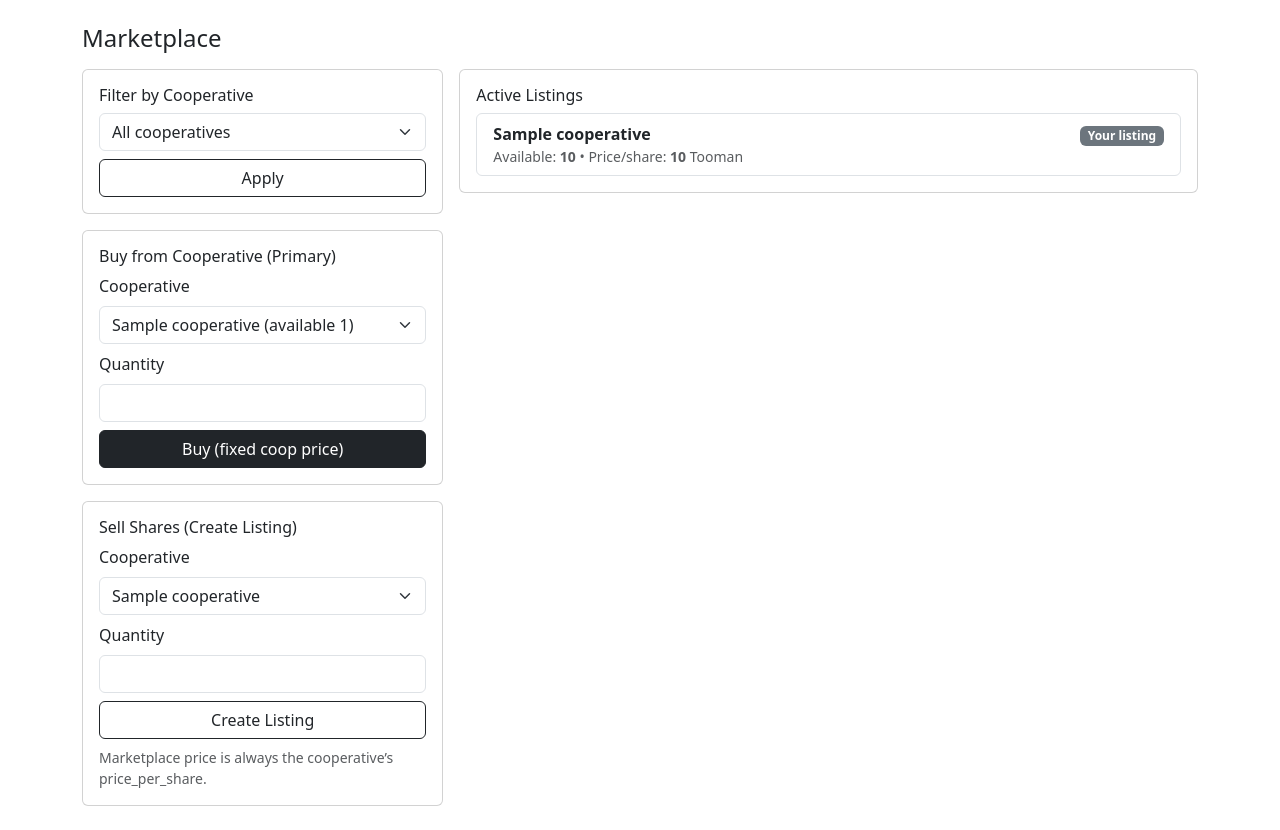
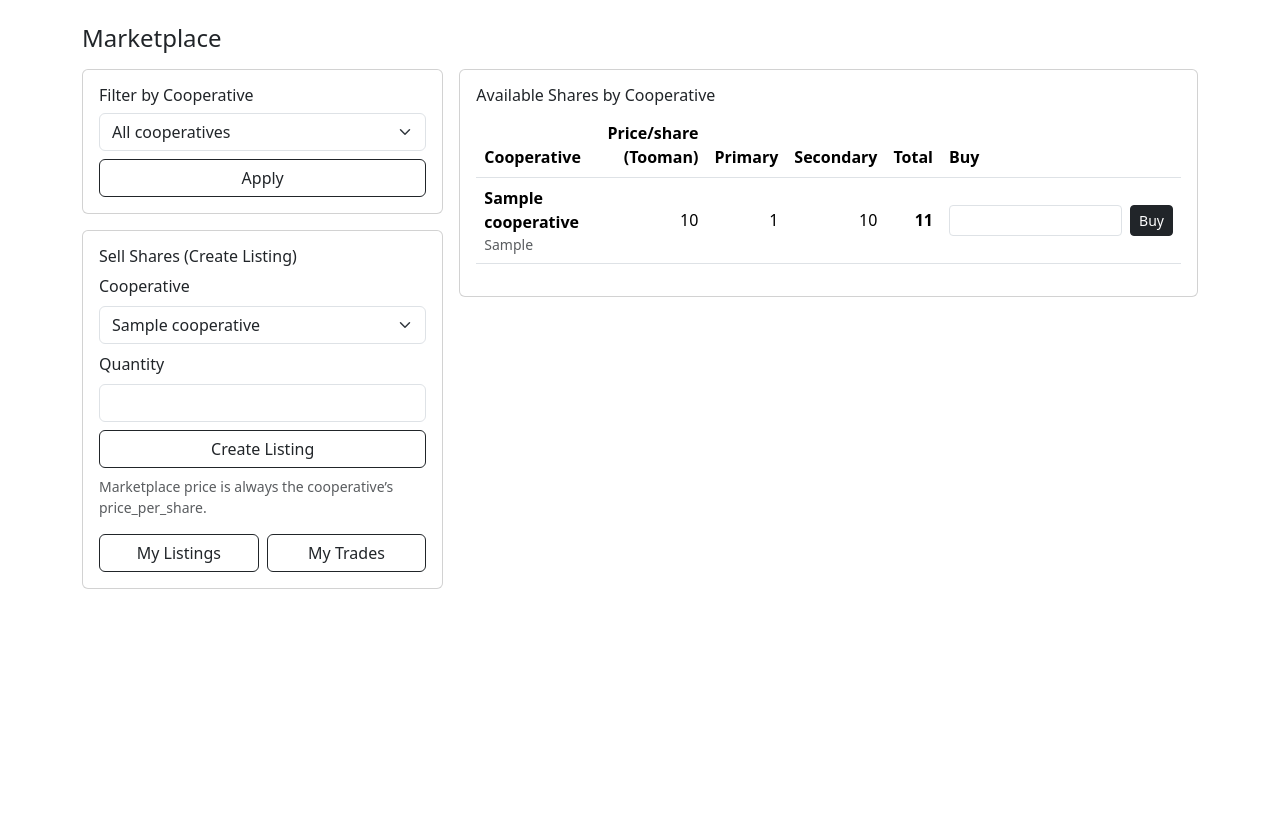
Before and after one commit to Ahreeman/TaavonYar, a Django app: page /shares/marketplace/ in a window 1280 px wide. Shown: the part 56-886 px from the top of the page. After the commit the page ends 645 px from the top, so only its background shows below. Run offline with Django 5.2, Linux system fonts and the light colour scheme; a user stored in the database is signed in; tables that the repository leaves empty hold one stand-in row (values such as "Sample post").

Commit message:
aggregated marketplace for all listings - anonymous sellers

```diff
--- a/backend/projects/views.py
+++ b/backend/projects/views.py
@@ -28,7 +28,7 @@ def contribute(request, project_id: int):
     if request.method == "POST":
         amount = int(request.POST.get("amount", "0") or "0")
         contribute_to_project(project=project, user=request.user, amount=amount)
-    return redirect("project_detail", project_id=project.id)
+    return redirect("projects:project_detail", project_id=project.id)
 
 
 def _require_board_member(user) -> BoardMember:
@@ -62,7 +62,7 @@ def board_dashboard(request):
 @login_required
 def mark_done(request, project_id: int):
     if request.method != "POST":
-        return redirect("project_detail", project_id=project_id)
+        return redirect("projects:project_detail", project_id=project_id)
 
     try:
         board = _require_board_member(request.user)
--- a/backend/shares/urls.py
+++ b/backend/shares/urls.py
@@ -1,5 +1,5 @@
 from django.urls import path
-from .views import shareholder_dashboard, marketplace, create_listing, buy_listing, buy_primary, my_listings, cancel_listing, my_trades
+from .views import shareholder_dashboard, marketplace, create_listing, buy_listing, buy_primary, my_listings, cancel_listing, my_trades, buy_marketplace
 
 app_name = "shares"
 
@@ -15,4 +15,5 @@ urlpatterns = [
     path("my-listings/", my_listings, name="my_listings"),
     path("my-listings/<int:listing_id>/cancel/", cancel_listing, name="cancel_listing"),
     path("my-trades/", my_trades, name="my_trades"),
+    path("marketplace/buy/", buy_marketplace, name="buy_marketplace"),
 ]
--- a/backend/shares/views.py
+++ b/backend/shares/views.py
@@ -5,7 +5,7 @@ from django.contrib import messages
 from coops.models import Cooperative
 from projects.models import Contribution
 from .models import ShareHolding, ShareListing, ShareTrade
-from .services import create_listing as svc_create_listing, buy_from_listing, buy_primary_shares_from_coop
+from .services import create_listing as svc_create_listing, buy_from_listing, buy_primary_shares_from_coop, buy_from_marketplace
 
 
 @login_required
@@ -32,16 +32,36 @@ def shareholder_dashboard(request):
 @login_required
 def marketplace(request):
     coop_id = request.GET.get("coop")
-    coops = Cooperative.objects.order_by("name")
+    coops_qs = Cooperative.objects.order_by("name")
+    if coop_id:
+        coops_qs = coops_qs.filter(id=coop_id)
 
-    listings = ShareListing.objects.select_related("cooperative", "seller").filter(status=ShareListing.Status.ACTIVE)
-    if coop_id:
-        listings = listings.filter(cooperative_id=coop_id)
+    # Sum active listings by coop (do NOT reveal sellers)
+    listing_totals = {
+        row["cooperative_id"]: int(row["total"] or 0)
+        for row in (
+            ShareListing.objects
+            .filter(status=ShareListing.Status.ACTIVE)
+            .values("cooperative_id")
+            .annotate(total=Sum("quantity_available"))
+        )
+    }
+
+    rows = []
+    for c in coops_qs:
+        secondary = listing_totals.get(c.id, 0)
+        primary = int(c.available_primary_shares)
+        rows.append({
+            "coop": c,
+            "primary": primary,
+            "secondary": secondary,
+            "total": primary + secondary,
+        })
 
     return render(
         request,
         "shares/marketplace.html",
-        {"coops": coops, "listings": listings.order_by("-created_at"), "selected_coop_id": coop_id},
+        {"rows": rows, "all_coops": Cooperative.objects.order_by("name"), "selected_coop_id": coop_id},
     )
 
 
@@ -172,3 +192,25 @@ def my_trades(request):
         "shares/my_trades.html",
         {"trades_bought": trades_bought, "trades_sold": trades_sold},
     )
+
+@login_required
+def buy_marketplace(request):
+    if request.method != "POST":
+        return redirect("shares:marketplace")
+
+    coop_id = int(request.POST.get("coop_id", "0") or "0")
+    qty = int(request.POST.get("quantity", "0") or "0")
+    coop = get_object_or_404(Cooperative, id=coop_id)
+
+    if qty <= 0:
+        messages.error(request, "Quantity must be at least 1.")
+        return redirect(f"/shares/marketplace/?coop={coop.id}")
+
+    try:
+        trades = buy_from_marketplace(coop=coop, buyer=request.user, quantity=qty)
+        total = sum(t.total_price for t in trades)
+        messages.success(request, f"Purchase successful. Total cost: {total} Tooman.")
+    except Exception as e:
+        messages.error(request, f"Could not buy shares: {e}")
+
+    return redirect(f"/shares/marketplace/?coop={coop.id}")
--- a/backend/templates/shares/marketplace.html
+++ b/backend/templates/shares/marketplace.html
@@ -12,33 +12,13 @@
         <form method="get" action="{% url 'shares:marketplace' %}">
           <select class="form-select mb-2" name="coop">
             <option value="">All cooperatives</option>
-            {% for c in coops %}
+            {% for c in all_coops %}
               <option value="{{ c.id }}" {% if selected_coop_id == c.id|stringformat:"s" %}selected{% endif %}>
                 {{ c.name }}
               </option>
             {% endfor %}
           </select>
           <button class="btn btn-outline-dark w-100" type="submit">Apply</button>
-        </form>
-      </div>
-    </div>
-
-    <div class="card mb-3">
-      <div class="card-body">
-        <h2 class="h6">Buy from Cooperative (Primary)</h2>
-        <form method="post" action="{% url 'shares:buy_primary' %}">
-          {% csrf_token %}
-          <label class="form-label">Cooperative</label>
-          <select class="form-select mb-2" name="coop_id" required>
-            {% for c in coops %}
-              <option value="{{ c.id }}">{{ c.name }} (available {{ c.available_primary_shares }})</option>
-            {% endfor %}
-          </select>
-
-          <label class="form-label">Quantity</label>
-          <input class="form-control mb-2" type="number" name="quantity" min="1" required>
-
-          <button class="btn btn-dark w-100" type="submit">Buy (fixed coop price)</button>
         </form>
       </div>
     </div>
@@ -50,7 +30,7 @@
           {% csrf_token %}
           <label class="form-label">Cooperative</label>
           <select class="form-select mb-2" name="coop_id" required>
-            {% for c in coops %}
+            {% for c in all_coops %}
               <option value="{{ c.id }}">{{ c.name }}</option>
             {% endfor %}
           </select>
@@ -64,6 +44,11 @@
         <div class="text-muted small mt-2">
           Marketplace price is always the cooperative’s price_per_share.
         </div>
+
+        <div class="mt-3 d-flex gap-2">
+          <a class="btn btn-outline-dark w-100" href="{% url 'shares:my_listings' %}">My Listings</a>
+          <a class="btn btn-outline-dark w-100" href="{% url 'shares:my_trades' %}">My Trades</a>
+        </div>
       </div>
     </div>
   </div>
@@ -71,40 +56,51 @@
   <div class="col-lg-8">
     <div class="card">
       <div class="card-body">
-        <h2 class="h6">Active Listings</h2>
+        <h2 class="h6">Available Shares by Cooperative</h2>
 
-        {% if listings %}
-          <div class="list-group">
-            {% for l in listings %}
-              <div class="list-group-item">
-                <div class="d-flex justify-content-between flex-wrap gap-2">
-                  <div>
-                    <div class="fw-semibold">{{ l.cooperative.name }}</div>
-                    <div class="text-muted small">
-                      Available: <b>{{ l.quantity_available }}</b> •
-                      Price/share: <b>{{ l.cooperative.price_per_share }}</b> Tooman
-                    </div>
-                  </div>
-
-                  <div class="text-end">
-                    {% if user.id != l.seller.id %}
-                      <form method="post" action="{% url 'shares:buy_listing' l.id %}" class="d-flex gap-2">
+        {% if rows %}
+          <div class="table-responsive">
+            <table class="table align-middle">
+              <thead>
+                <tr>
+                  <th>Cooperative</th>
+                  <th class="text-end">Price/share (Tooman)</th>
+                  <th class="text-end">Primary</th>
+                  <th class="text-end">Secondary</th>
+                  <th class="text-end">Total</th>
+                  <th style="width: 240px;">Buy</th>
+                </tr>
+              </thead>
+              <tbody>
+                {% for r in rows %}
+                  <tr>
+                    <td>
+                      <div class="fw-semibold">{{ r.coop.name }}</div>
+                      <div class="text-muted small">{{ r.coop.village }}</div>
+                    </td>
+                    <td class="text-end">{{ r.coop.price_per_share }}</td>
+                    <td class="text-end">{{ r.primary }}</td>
+                    <td class="text-end">{{ r.secondary }}</td>
+                    <td class="text-end fw-semibold">{{ r.total }}</td>
+                    <td>
+                      {% if r.total > 0 %}
+                        <form method="post" action="{% url 'shares:buy_marketplace' %}" class="d-flex gap-2">
                           {% csrf_token %}
-                        <input class="form-control form-control-sm" style="width: 110px" type="number" name="quantity" min="1" max="{{ l.quantity_available }}" required>
+                          <input type="hidden" name="coop_id" value="{{ r.coop.id }}">
+                          <input class="form-control form-control-sm" type="number" name="quantity" min="1" max="{{ r.total }}" required>
                           <button class="btn btn-sm btn-dark" type="submit">Buy</button>
                         </form>
                       {% else %}
-                      <span class="badge text-bg-secondary">Your listing</span>
+                        <span class="text-muted small">No shares available</span>
                       {% endif %}
-
-
-                  </div>
-                </div>
-              </div>
+                    </td>
+                  </tr>
                 {% endfor %}
+              </tbody>
+            </table>
           </div>
         {% else %}
-          <div class="alert alert-info mb-0">No active listings.</div>
+          <div class="alert alert-info mb-0">No cooperatives available.</div>
         {% endif %}
       </div>
     </div>
```
Also changed, not shown: backend/shares/services.py (+107 -0 lines), backend/templates/shares/marketplace_old.html (added, +113 -0 lines). Lines whose indentation alone changed are shown as unchanged.
